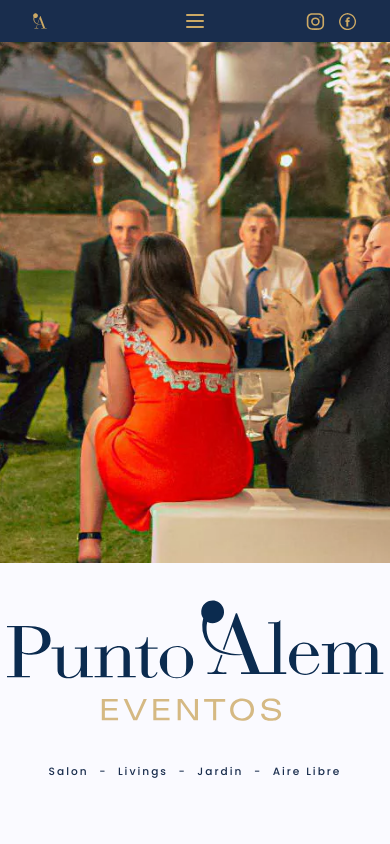
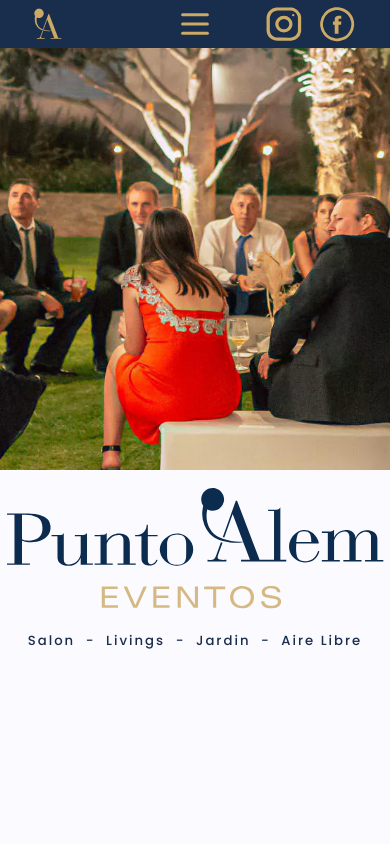
Before and after one commit to jonatanjmissora/nextjs-punto-alem, a Next.js app: page / in a window 390 px wide. Shown: the top 844 px of the page. Built offline with nearby package versions, Linux system fonts and the light colour scheme.

Commit message:
04-12 tres

```diff
--- a/src/app/components/_09Contacto.jsx
+++ b/src/app/components/_09Contacto.jsx
@@ -74,7 +74,14 @@
           className={styles.data_item}
           options={{from: "bottom", amount:"60", margin: "-20", delay: "0"}}
         >
-          <i ><MapPinSvg /></i>
+          <a
+            className={styles.icon}
+            href="https://maps.app.goo.gl/FuTkt3hptixiTBSw5"
+            title="maps_location"
+            target="_blank"
+          >
+            <MapPinSvg />
+          </a>
           <h3 className={styles.title}>Ubicanos</h3>
           <div>
             <p>Av Leandro N Alem 862,</p>
@@ -87,10 +94,25 @@
           className={styles.data_item}
           options={{from: "bottom", amount:"60", margin: "-20", delay: "0.25"}}
         >
-          <i><PhoneSvg /></i>
+          <a
+            className={styles.icon}
+            href="https://wa.me/+5492914054505"
+            title="maps_location"
+            target="_blank"
+          >
+            <PhoneSvg />
+          </a>
           <h3 className={styles.title}>Llamanos</h3>
           <div>
-            <p>291 - 4054505</p>
+            <p>
+              <a
+              href="https://wa.me/+5492914054505"
+              title="maps_location"
+              target="_blank"
+              >
+                291 - 4054505
+              </a>
+            </p>
           </div>
         </FramerReveal>
 
@@ -98,7 +120,14 @@
           className={styles.data_item}
           options={{from: "bottom", amount:"60", margin: "-20", delay: "0.5"}}
         >
-          <i className={styles.mail_icon}><MailSvg /></i>
+          <a
+            className={styles.mail_icon}
+            href="https://mail.google.com/mail/u/0/?fs=1&to=info@puntoalemeventos.com&su=&body=&bcc=&tf=cm"
+            title="maps_location"
+            target="_blank"
+          >
+            <MailSvg />
+          </a>
           <h3 className={styles.title}>Escribinos</h3>
           <div>
             <p>
@@ -118,10 +147,24 @@
           options={{from: "bottom", amount:"60", margin: "-20", delay: "0.75"}}
         >
           <div className={styles.socials}>
-            <i><InstagramSvg /></i>
-            <i><FacebookSvg className={styles.facebook_svg}/></i>
+            <a
+              className={styles.icon} href="https://www.instagram.com/punto.alem/"
+              title="maps_location"
+              target="_blank"
+            >
+              <InstagramSvg />
+            </a>
+            <a
+              className={styles.icon}
+              href="https://www.facebook.com/Puntoalemeventos"
+              title="maps_location"
+              target="_blank"
+            >
+              <FacebookSvg
+              className={styles.facebook_svg}
+              />
+            </a>
           </div>
-          {/* <i><InstagramSvg /><FacebookSvg /></i> */}
           <h3 className={styles.title}>Seguinos</h3>
           <div>
             <p>
@@ -150,7 +193,13 @@
 
       <article>
       <div className={styles.google_map}>
-        <iframe src="https://www.google.com/maps/embed?pb=!1m18!1m12!1m3!1d3113.4975654690215!2d-62.26956692319346!3d-38.70638397176545!2m3!1f0!2f0!3f0!3m2!1i1024!2i768!4f13.1!3m3!1m2!1s0x95edbb55b84f5edf%3A0xa7ff388c796f4ab6!2sPunto%20Alem%20Eventos!5e0!3m2!1ses!2sar!4v1699539545707!5m2!1ses!2sar" allowFullScreen="" loading="lazy" referrerPolicy="no-referrer-when-downgrade" title="google maps location"></iframe>
+        <iframe
+          src="https://www.google.com/maps/embed?pb=!1m18!1m12!1m3!1d3113.4975654690215!2d-62.26956692319346!3d-38.70638397176545!2m3!1f0!2f0!3f0!3m2!1i1024!2i768!4f13.1!3m3!1m2!1s0x95edbb55b84f5edf%3A0xa7ff388c796f4ab6!2sPunto%20Alem%20Eventos!5e0!3m2!1ses!2sar!4v1699539545707!5m2!1ses!2sar"
+          allowFullScreen=""
+          loading="lazy"
+          referrerPolicy="no-referrer-when-downgrade"
+          title="google maps location"
+        />
       </div>
       </article>
       <div className={styles.image2_container}>
--- a/src/app/globals.css
+++ b/src/app/globals.css
@@ -156,3 +156,9 @@
 .lenis.lenis-scrolling iframe {
   pointer-events: none;
 }
+
+@media (max-width: 760px) {
+  :root {
+    --navbar-desktop-height: 4.5rem;
+  }
+}
--- a/src/app/styles/_01Navbar.module.css
+++ b/src/app/styles/_01Navbar.module.css
@@ -77,6 +77,8 @@
 
 .navList {
   display: flex;
+  justify-content: center;
+  align-items: center;
   gap: 2rem;
 }
 
@@ -98,14 +100,31 @@
 .icons {
   position: absolute;
   left: 50%;
-  transform: translateX(-50%);
+  top: 50%;
+  transform: translate(-50%, -50%);
+  display: flex;
+  justify-content: center;
+  align-items: center;
+  display: none;
+  color: var(--gold);
 }
-
-.hamb,
-.icons,
+.hamb {
+  display: none;
+}
+.menu {
+  width: 3.5rem;
+  height: 3.5rem;
+}
 .close {
   display: none;
   color: var(--gold);
+  width: 3.5rem;
+  height: 3.5rem;
+}
+.menu svg,
+.close svg {
+  width: 100%;
+  height: 100%;
 }
 
 .navList {
@@ -121,9 +140,13 @@
   .header {
     padding: 2rem 3rem;
   }
+  .logo {
+    width: 3rem;
+    height: 3rem;
+  }
 
   .icons {
-    display: block
+    display: flex;
   }
 
   .hamb:checked~.icons .menu {
@@ -140,6 +163,7 @@
     left: 0;
     width: 100%;
     height: 50vh;
+    height: 0;
     gap: 1rem;
     transition: 0.3s ease;
     overflow: hidden;
@@ -147,6 +171,7 @@
 
   .hamb:checked~nav .navList {
     background: var(--blue);
+    height: 50vh;
   }
 
   .navList li {
@@ -164,4 +189,8 @@
     transition-delay: calc(0.15s * var(--i));
   }
 
+  .socials svg {
+    width: 4rem;
+    height: 4rem;
+  }
 }
--- a/src/app/styles/_02Hero.module.css
+++ b/src/app/styles/_02Hero.module.css
@@ -1,6 +1,6 @@
 .hero {
   height: 100vh;
-  height: 100dvh;
+  height: 100svh;
   /* background: linear-gradient(to bottom, rgb(240, 240, 255), rgb(253, 253, 255)); */
 }
 
@@ -8,6 +8,7 @@
   background: var(--blue);
   margin-top: var(--navbar-desktop-height);
   height: 65vh;
+  height: 65svh;
   width: 100vw;
   position: relative;
 }
@@ -265,20 +266,10 @@
 }
 
 .title {
-  /* font-size: 6rem;
-  font-weight: 300;
-  background: linear-gradient(165deg, rgb(245, 236, 170), rgb(100, 85, 9));
-  -webkit-background-clip: text;
-  background-clip: text;
-  color: transparent; */
   display: none;
 }
 
 .sub_title {
-  /* font-size: 1.5rem;
-  margin-bottom: 2rem;
-  color: #575757;
-  font-weight: 400; */
   display: none;
 }
 
@@ -296,25 +287,29 @@
 
 @media (max-width: 1400px) {
   .image_container_bg {
-    height: 63vh;
+    height: 60vh;
+    height: 60svh;
   }
 
   .logo_container {
-    height: 13vw;
+    height: 12vw;
   }
 }
 
 @media (max-width: 760px) {
-  .image {
-    object-position: center;
+  .image_container_bg {
+    height: 50vh;
+    height: 50svh;
   }
 
   .logo_container {
-    height: 50vw;
+    height: 40vw;
+    height: 40svw;
     width: 100vw;
   }
 
   .footer span {
     margin: 0.5rem;
+    font-size: 1.25rem;
   }
 }
--- a/src/app/styles/_03Description.module.css
+++ b/src/app/styles/_03Description.module.css
@@ -47,6 +47,9 @@
 
 
 @media (max-width: 760px) {
+  .description_section {
+    padding-top: 0;
+  }
   .text_container {
     flex-direction: column;
     align-items: center;
--- a/src/app/styles/_09Contacto.module.css
+++ b/src/app/styles/_09Contacto.module.css
@@ -108,7 +108,7 @@
   display: flex;
 }
 
-.data_item i {
+.data_item i, .data_item .icon {
   width: 3.75rem;
   height: 3.5rem;
   display: grid;
@@ -118,7 +118,7 @@
 }
 
 .data_item .mail_icon {
-  width: 4rem;
+  width: 4.5rem;
 }
 
 .data_item .mail_icon svg {
@@ -143,6 +143,7 @@
   text-align: center;
   font-weight: 400;
   line-height: 2;
+  font-size: 1rem;
 }
 
 .data_item a {
@@ -189,24 +190,33 @@
 }
 
 @media (max-width: 760px) {
+  .form_title{
+    font-size: 1.8rem;;
+  }
   .form {
-    width: 90vw;
+    width: 100vw;
     padding: 2rem 1rem;
   }
 
-  .form .row {
+  .form .row, .form .row_last {
     justify-content: space-between;
     gap: 0;
+    margin: 2rem 0;
+    font-size: 1.25rem;
   }
 
-  .form .row label {
-    width: 200px;
+  .form .row label, .form .row_last label {
+    width: 45vw;
+  }
+  .form .row input {
+    height: 3rem;
+    width: 50vw;
   }
 
-  .form .row input,
   .form .row_last textarea {
-    width: 40vw;
+    width: 50vw;
   }
+
 
   .data {
     flex-direction: column;
@@ -223,6 +233,8 @@
     width: 80%;
     margin: 0 auto;
   }
-
+  .data_item p {
+    font-size: 1.25rem;
+  }
 
 }
```
